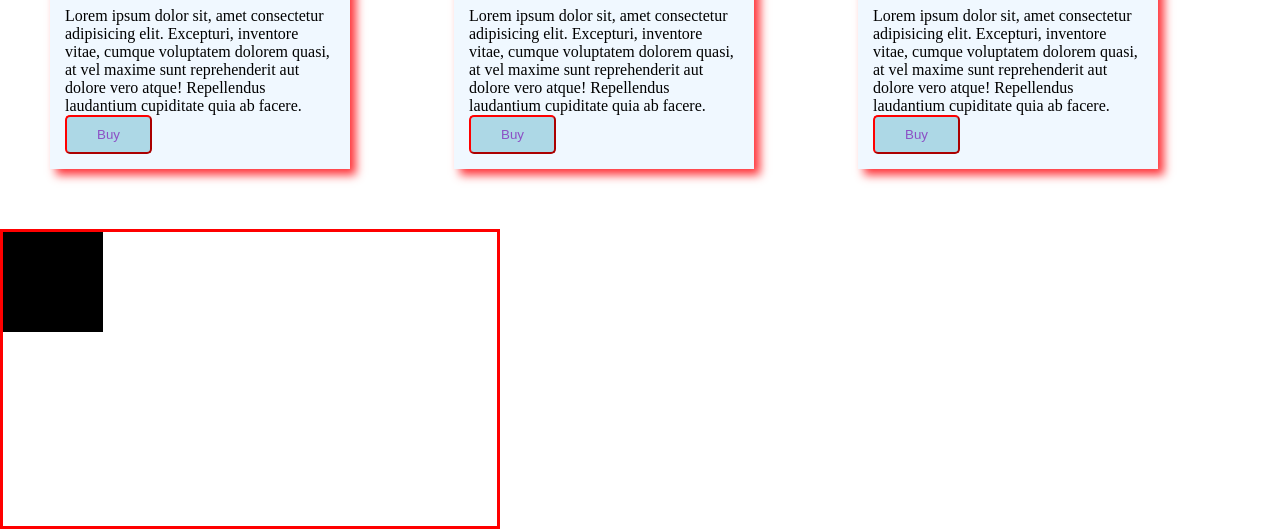
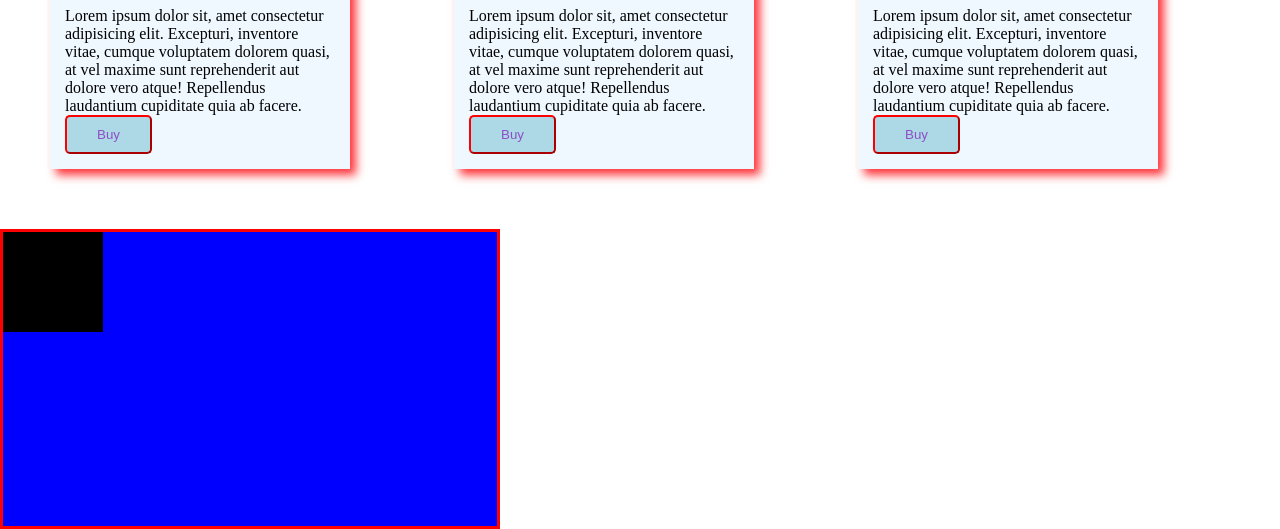
Before and after one commit to Icekingroyale/CSS, a plain HTML site: page product.html in a window 1280 px wide. Shown: the part 420-949 px from the top of the page. Drawn offline with Linux system fonts and the light colour scheme.

Commit message:
up until background works

```diff
--- a/style2.css
+++ b/style2.css
@@ -75,10 +75,8 @@
     width:  100px;
     max-width: 1000px;
     min-width: 500px;
-    /* background-color: blue; */
-    background-image: linear-gradient(45deg,
-    rgb(255,0,0)20%
-    );
+    background-color: blue;
+
 }
 
 /* Adding background images */
```
Also changed, not shown: 1 other file.
